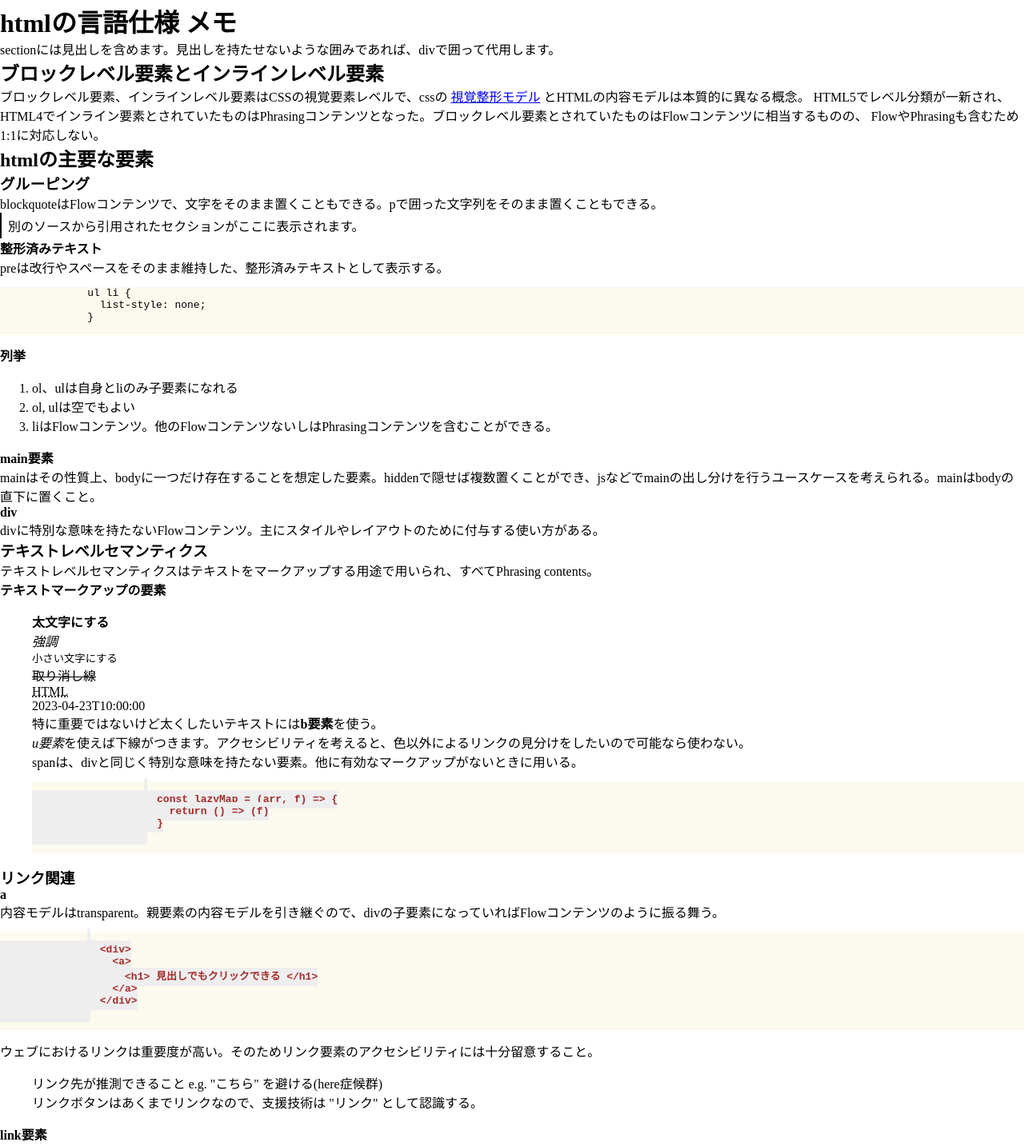
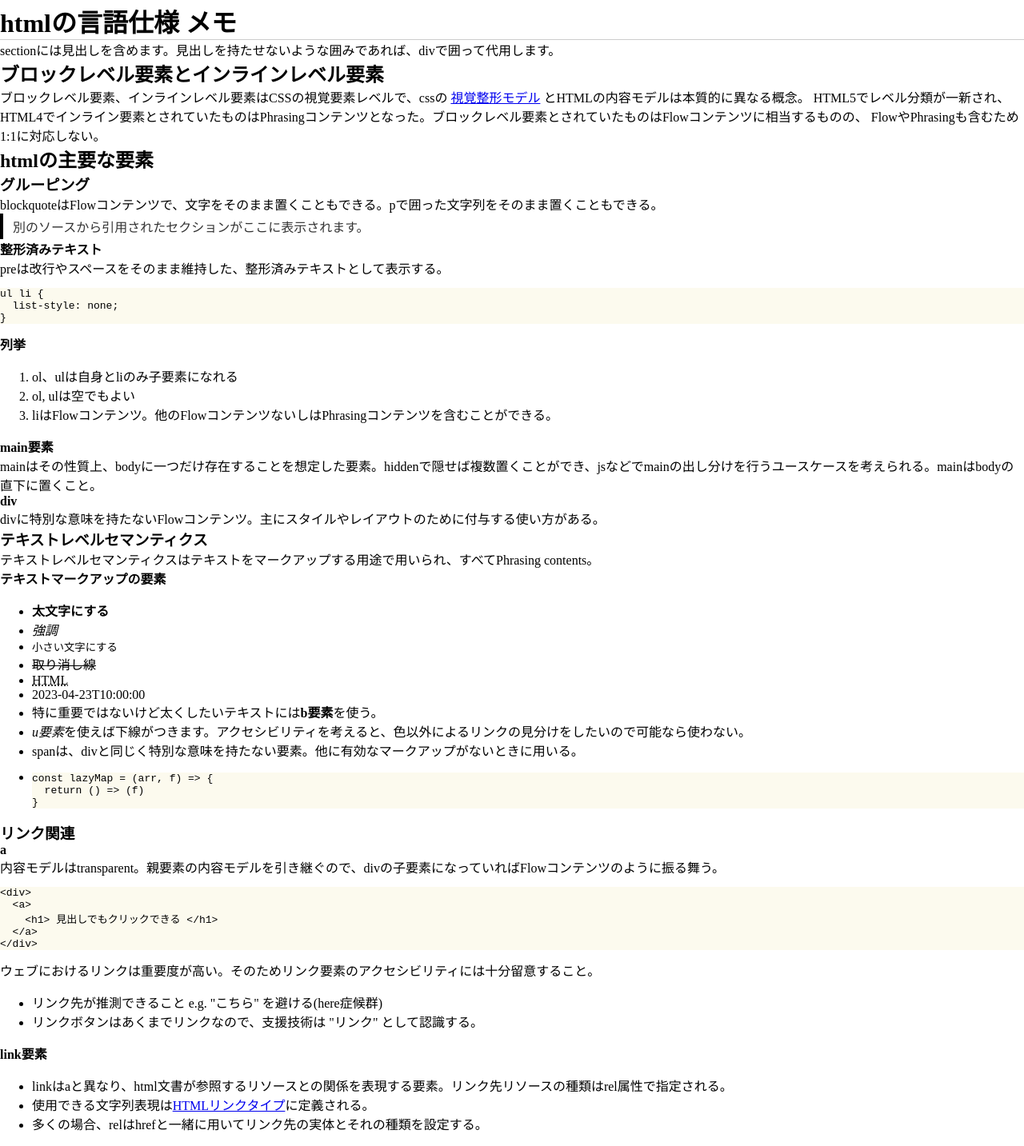
Before and after one commit to simonNozaki/html-language-specs, a plain HTML site: page index.html in a window 1280 px wide. Shown: the part 148-1581 px from the top of the page at 80% size. Drawn offline with Linux system fonts and the light colour scheme.

Commit message:
見やすくした

```diff
--- a/index.html
+++ b/index.html
@@ -54,8 +54,7 @@
 <pre>
 ul li {
   list-style: none;
-              }
-            </pre>
+}</pre>
           </section>
           <section>
             <h4>列挙</h4>
@@ -93,12 +92,9 @@
               <li>spanは、divと同じく特別な意味を持たない要素。他に有効なマークアップがないときに用いる。</li>
               <li>
 <pre>
-                  <code>
 const lazyMap = (arr, f) => {
   return () => (f)
-                    }
-                  </code>
-                </pre>
+}</pre>
               </li>
             </ul>
           </section>
@@ -109,14 +105,11 @@
             <h4>a</h4>
             <p>内容モデルはtransparent。親要素の内容モデルを引き継ぐので、divの子要素になっていればFlowコンテンツのように振る舞う。</p>
 <pre>
-              <code>
 &lt;div&gt;
   &lt;a&gt;
     &lt;h1&gt; 見出しでもクリックできる &lt;/h1&gt;
   &lt;/a&gt;
-                &lt;/div&gt;
-              </code>
-            </pre>
+&lt;/div&gt;</pre>
             <p>
               ウェブにおけるリンクは重要度が高い。そのためリンク要素のアクセシビリティには十分留意すること。
             </p>
--- a/style.css
+++ b/style.css
@@ -4,24 +4,27 @@ html {
 body, h1, h2, h3, h4, h5, h6, p, blockquote {
   margin: 0;
 }
-ul li {
-  list-style: none;
+h1 {
+  border-bottom: 1px solid #cccccc;
+}
+ul {
 }
 th {
   font-weight: normal;
 }
 
 blockquote {
-  border-left: 2px solid black;
+  border-left: 4px solid black;
   padding: 4px;
-  padding-left: 8px;
+  padding-left: 12px;
+  color: #333333;
 }
 
 pre {
   background: #fcfaee;
 }
 
-code {
+code, .code {
   background-color: #eeeeee;
   color: brown;
   padding: 4px;
@@ -29,3 +32,24 @@ code {
   font-family: monospace;
   border-radius: 2px;
 }
+
+/* ユーティリティクラス */
+.m_1 {
+  margin: 4px;
+}
+
+.m_2 {
+  margin: 8px;
+}
+
+.m_3 {
+  margin: 12px;
+}
+
+.m_4 {
+  margin: 16px;
+}
+
+.max_width_60 {
+  max-width: 60px;
+}
```
Lines whose indentation alone changed are shown as unchanged.
